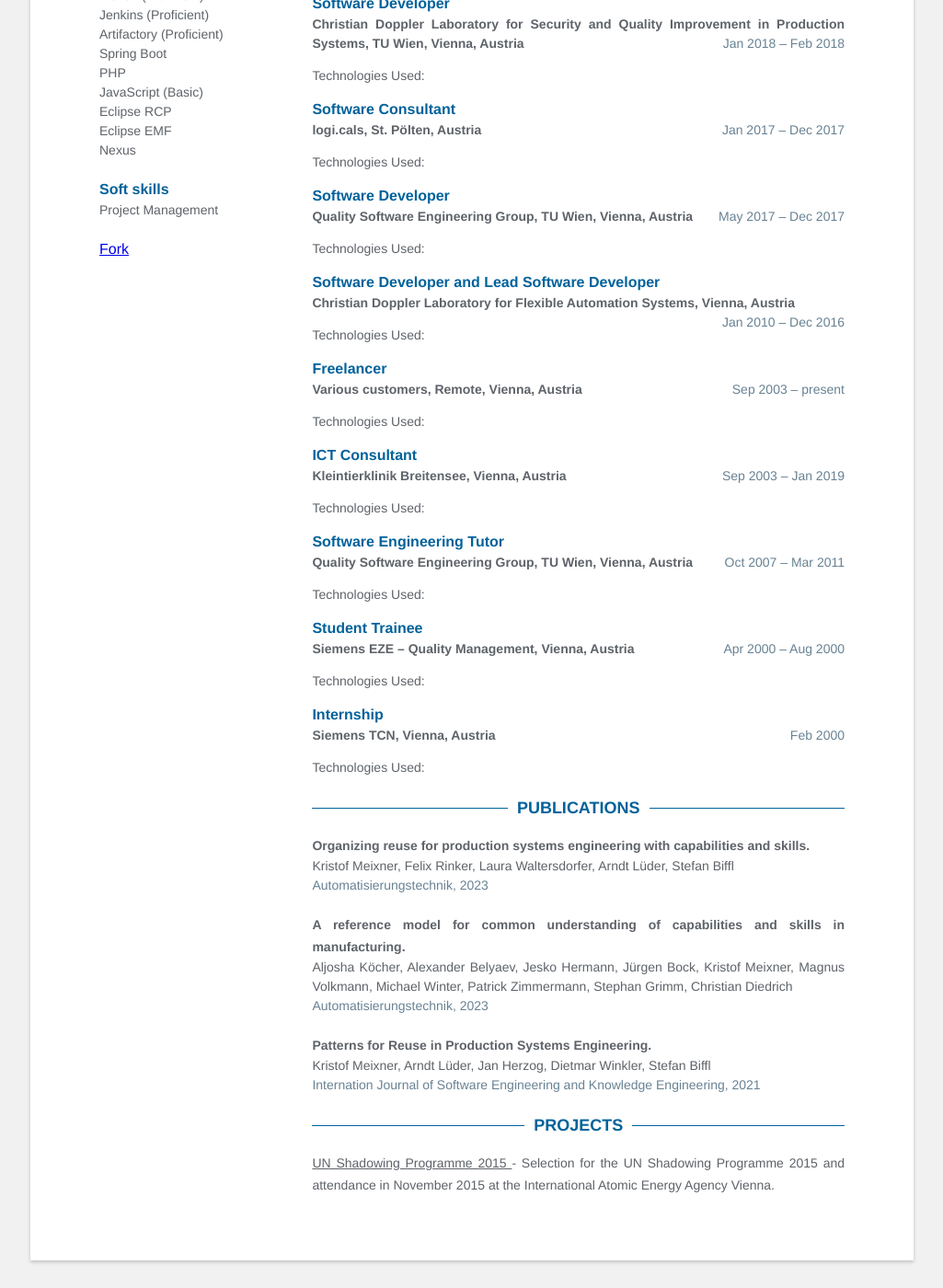
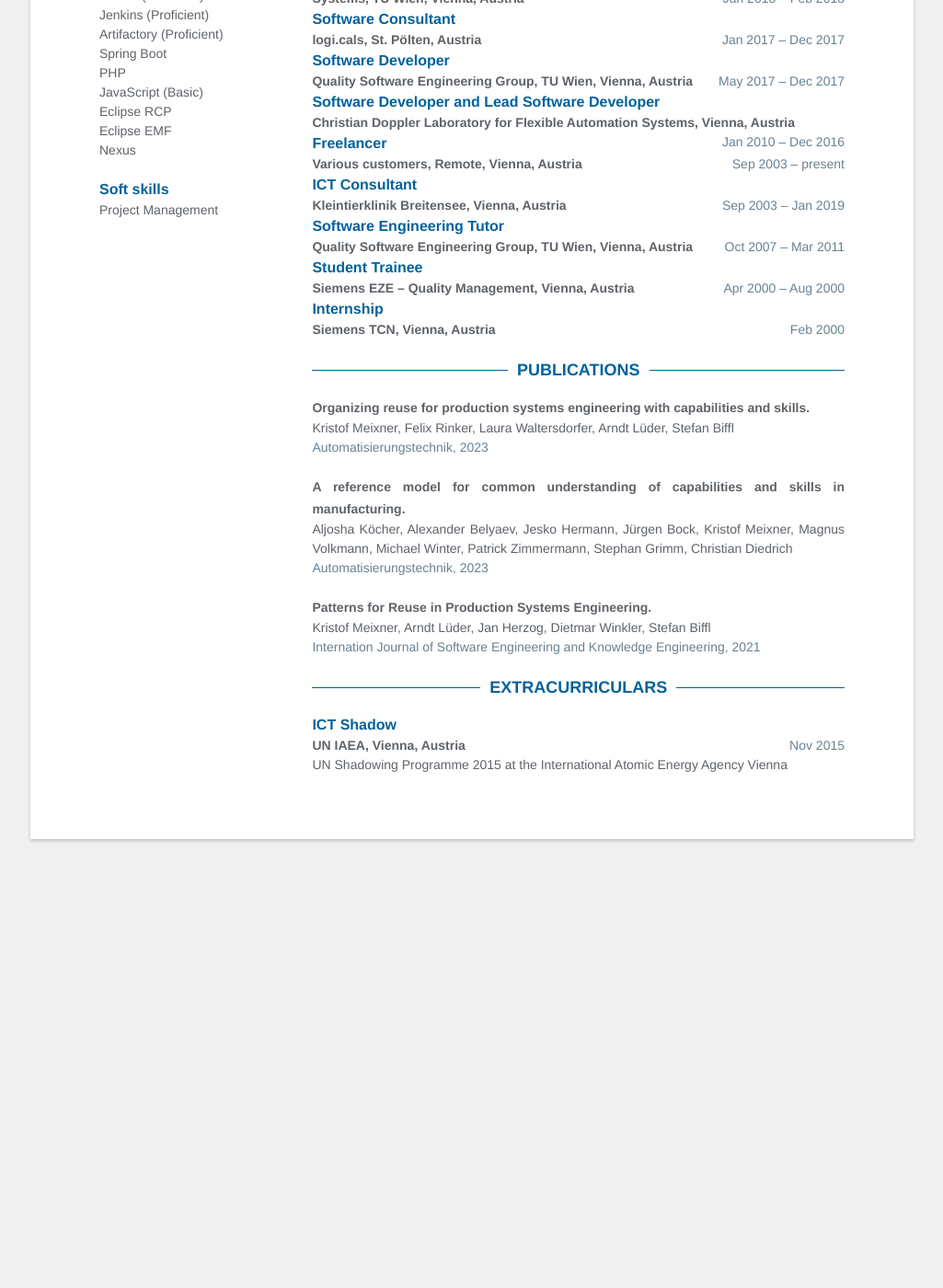
Before and after one commit to kristofmeixner/kristofmeixner.github.io, a Jekyll site: the page built from index.html, in a window 1280 px wide and 1400 px high, scrolled down 796 px. Shown: the whole window at 92% size, without its empty margins (127-1152 px from the left). Built offline with Jekyll 4.4.1, drawn with Linux system fonts in a browser that asks for light colours; after the commit the page ends 1738 px from its top, so only the background shows below that.

Commit message:
Change technologies used, volunteering to extracurricular

```diff
--- a/_data/data.yml
+++ b/_data/data.yml
@@ -62,9 +62,10 @@ profile: |
 # Experience
 
 experience:
-   - role: Postdoctoral Researcher
-     time: Dec 2024 - present
-     company: Institute of Information Systems Engineering, TU Wien, Vienna, Austria
+  - role: Postdoctoral Researcher
+    time: Dec 2024 - present
+    company: Institute of Information Systems Engineering, TU Wien, Vienna, Austria
+
 
 experience:
   - role: Researcher
@@ -192,11 +193,11 @@ publications:
     authors: Kristof Meixner, Arndt Lüder, Jan Herzog, Dietmar Winkler, Stefan Biffl
     conference: Internation Journal of Software Engineering and Knowledge Engineering, 2021
 
-projects:
-  - title: UN Shadowing Programme 2015
-    # link: #
-    details: |
-      Selection for the UN Shadowing Programme 2015 and attendance in November 2015 at the International Atomic Energy Agency Vienna.
+# projects:
+#   - title: UN Shadowing Programme 2015
+#     # link: #
+#     details: |
+#       UN Shadowing Programme 2015 at the International Atomic Energy Agency Vienna.
 
 #   - title: Cool Project
 #     link: #
@@ -204,12 +205,9 @@ projects:
 #       Lorem ipsum dolor sit amet, consectetur adipiscing elit, sed do eiusmod
 #       tempor incididunt ut labore et dolore magna aliqua.
 
-# # Volunteering
-# volunteering:
-#   - time: 2020-Present
-#     role: PR Manager
-#     company: Some random organization
-#     details: |
-#       Lorem ipsum dolor sit amet, consectetur adipiscing elit, sed do eiusmod
-#       tempor incididunt ut labore et dolore magna aliqua. Ut enim ad minim veniam,
-#       quis nostrud exercitation ullamco laboris nisi ut aliquip ex ea commodo consequat.
+volunteering:
+  - time: Nov 2015
+    role: ICT Shadow
+    company: UN IAEA, Vienna, Austria
+    details: |
+      UN Shadowing Programme 2015 at the International Atomic Energy Agency Vienna
--- a/_includes/experience.html
+++ b/_includes/experience.html
@@ -12,7 +12,7 @@
                 <span class="time">{{exp.time}}</span>
             </div>
             <div class="details">{{exp.details}}</div>
-            <p class="technologies">Technologies Used: {{exp.technologies_used}}</p>
+            <!-- <p class="technologies">Technologies Used: {{exp.technologies_used}}</p> -->
         </div>
 
     {% endfor %}
--- a/_includes/volunteering.html
+++ b/_includes/volunteering.html
@@ -1,7 +1,7 @@
 {% assign volunteering = site.data.data.volunteering %}
 {% if volunteering %}
 <section class="volunteering">
-    <h2 class="title">Volunteering</h2>
+    <h2 class="title">Extracurriculars</h2>
     {% for vol in volunteering %}
         <div class="volunteering-item">
             <div class="role">
--- a/index.html
+++ b/index.html
@@ -9,7 +9,7 @@ layout: default
       {% include languages.html %}
       {% include education.html %}
       {% include skills.html %}
-      {% include fork.html %}
+      <!-- {% include fork.html %} -->
     </div>
 
     <div class="main">
```
